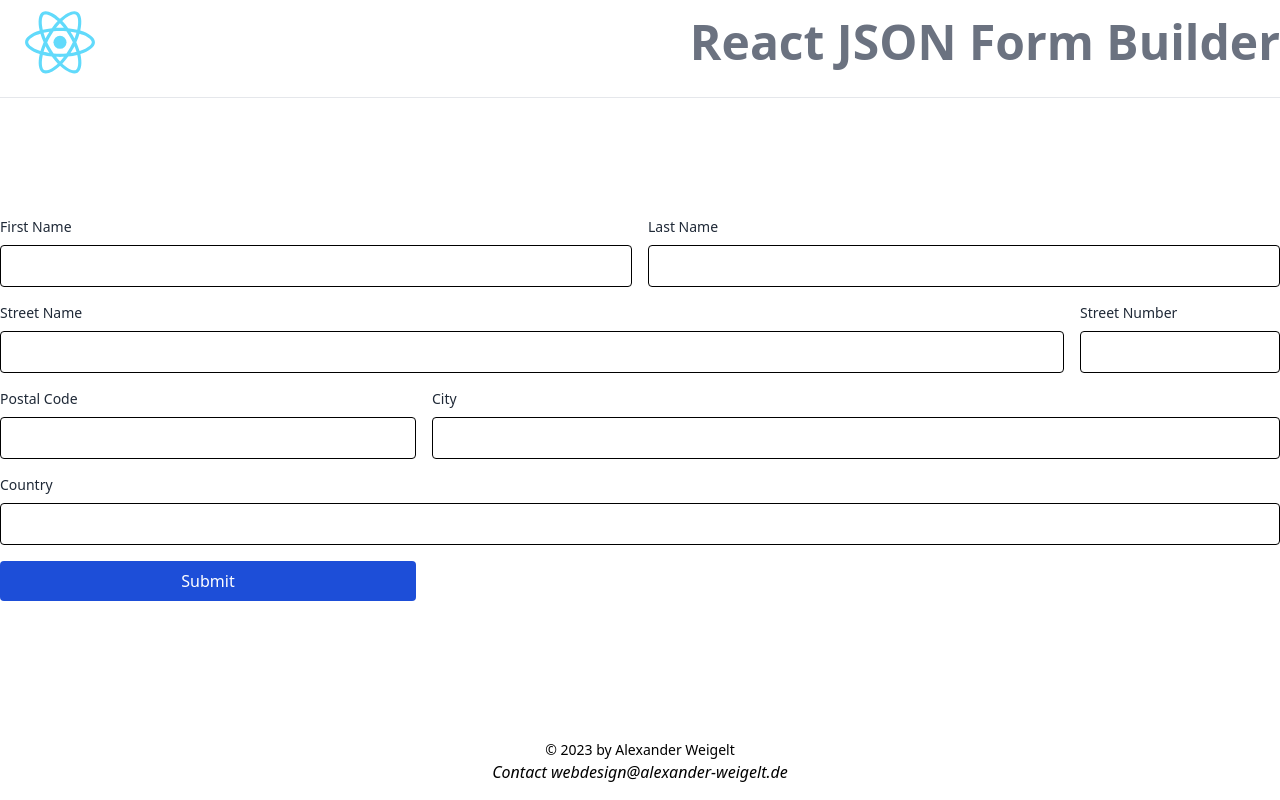
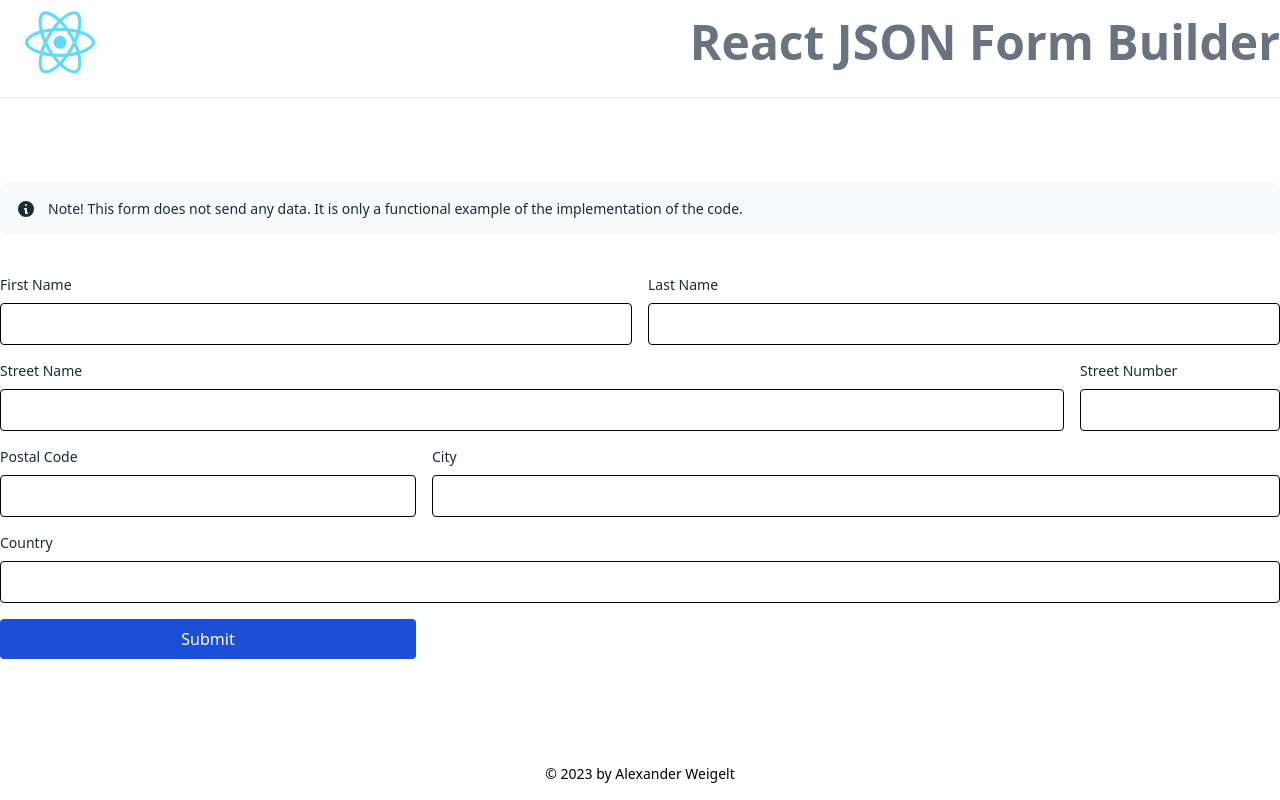
Before and after one commit to fredyteheranto/JSONFormBuilder, a React (Create React App) app: page / in a window 1280 px wide. Built offline with nearby package versions, Linux system fonts and the light colour scheme.

Commit message:
Display submitted form values and add page metadata

```diff
--- a/package.json
+++ b/package.json
@@ -1,5 +1,6 @@
 {
-  "name": "app",
+  "name": "react-form-builder",
+  "description": "Example for a lightweight React JSON Form Builder",
   "version": "0.1.0",
   "private": true,
   "homepage": "https://alexanderweigelt.github.io/JSONFormBuilder/",
--- a/public/index.html
+++ b/public/index.html
@@ -7,7 +7,7 @@
     <meta name="theme-color" content="#000000" />
     <meta
       name="description"
-      content="Web site created using create-react-app"
+      content="Example for a lightweight React JSON Form Builder"
     />
     <link rel="apple-touch-icon" href="%PUBLIC_URL%/logo192.png" />
     <!--
@@ -24,7 +24,7 @@
       work correctly both with client-side routing and a non-root public URL.
       Learn how to configure a non-root public URL by running `npm run build`.
     -->
-    <title>React App</title>
+    <title>React JSON Form Builder</title>
   </head>
   <body>
     <noscript>You need to enable JavaScript to run this app.</noscript>
--- a/src/App.tsx
+++ b/src/App.tsx
@@ -1,9 +1,11 @@
-import React, { type FC } from 'react'
+import React, { type FC, useState } from 'react'
 import logo from './logo.svg'
 import FormBuilder, { type FormField } from './FormBuilder'
 import * as yup from 'yup'
 
 const App: FC = () => {
+  const [result, setResult] = useState<Record<string, unknown>>({})
+
   const fields: FormField[] = [
     {
       component: 'input',
@@ -43,7 +45,7 @@ const App: FC = () => {
       type: 'text',
       col: 2,
       fullWidth: true,
-      validation: yup.number().required('Street number is required')
+      validation: yup.number().typeError('Please enter a valid number').required('Street number is required')
     },
     {
       component: 'input',
@@ -85,13 +87,14 @@ const App: FC = () => {
     }
   ]
 
-  const handleSubmit = (values: any): void => {
+  const handleSubmit = async (values: any): Promise<void> => {
     console.log(values)
+    setResult(values)
     // handle submit logic here
   }
 
   return (
-    <div className={'flex h-screen flex-col justify-between lg:container lg:mx-auto'}>
+    <div className={'flex h-screen flex-col justify-between lg:container lg:mx-auto px-3 lg:px-0'}>
       <header className={'flex pb-3 lg:mb-3 lg:border-b w-full items-center justify-between'}>
         <img src={logo} className={'max-w-[120px]'} alt="logo"/>
         <h1 className={'text-5xl font-bold text-gray-500'}>
@@ -99,13 +102,24 @@ const App: FC = () => {
         </h1>
       </header>
       <main>
+        <div className="flex p-4 text-sm text-gray-800 rounded-lg bg-gray-50 mb-10"
+             role="alert">
+          <svg aria-hidden="true" className="flex-shrink-0 inline w-5 h-5 mr-3" fill="currentColor" viewBox="0 0 20 20"
+               xmlns="http://www.w3.org/2000/svg">
+            <path fillRule="evenodd"
+                  d="M18 10a8 8 0 11-16 0 8 8 0 0116 0zm-7-4a1 1 0 11-2 0 1 1 0 012 0zM9 9a1 1 0 000 2v3a1 1 0 001 1h1a1 1 0 100-2v-3a1 1 0 00-1-1H9z"
+                  clipRule="evenodd"></path>
+          </svg>
+          <span className="sr-only">Info</span>
+          <div>
+            <span className="font-medium">Note!</span> This form does not send any data. It is only a functional example of the implementation of the code.
+          </div>
+        </div>
         <FormBuilder fields={fields} submitForm={handleSubmit}/>
+        {Object.entries(result).map(([key, value]) => (<p key={key}><strong>{key}</strong>: <>{value}</></p>))}
       </main>
       <footer className={'text-center py-4'}>
         <p className={'text-sm'}>&copy; 2023 by Alexander Weigelt</p>
-        <address>
-          Contact <a href="mailto:webdesign@alexander-weigelt.de">webdesign@alexander-weigelt.de</a>
-        </address>
       </footer>
     </div>
   )
--- a/src/FormBuilder.tsx
+++ b/src/FormBuilder.tsx
@@ -25,7 +25,7 @@ export type FormField = {
 
 type Props = {
   fields: FormField[]
-  submitForm: (values: any) => void
+  submitForm: (values: any) => Promise<void>
 } & FormHTMLAttributes<HTMLFormElement>
 
 const Components: Record<string, any> = {
@@ -70,7 +70,7 @@ const FormBuilder: FC<Props> = ({ fields, submitForm, className, ...props }) =>
       initialValues,
       validationSchema,
       onSubmit: async (values, { setSubmitting, resetForm }) => {
-        submitForm(values)
+        await submitForm(values)
         resetForm({ values: initialValues })
         setSubmitting(false)
       }
```
